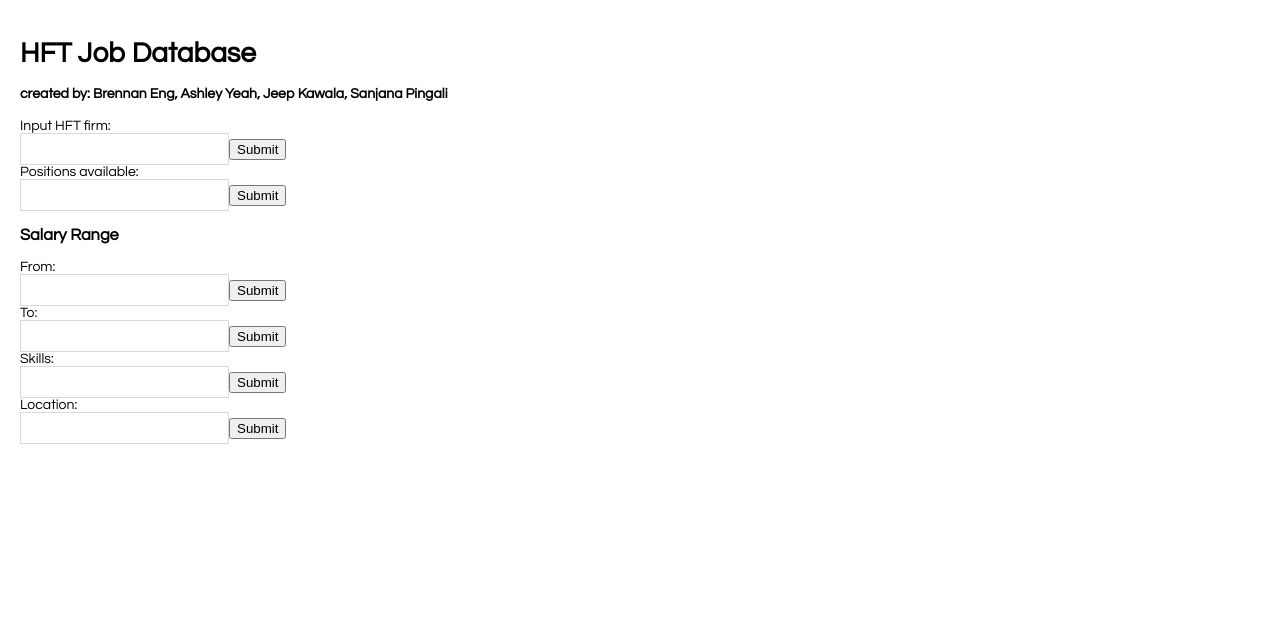
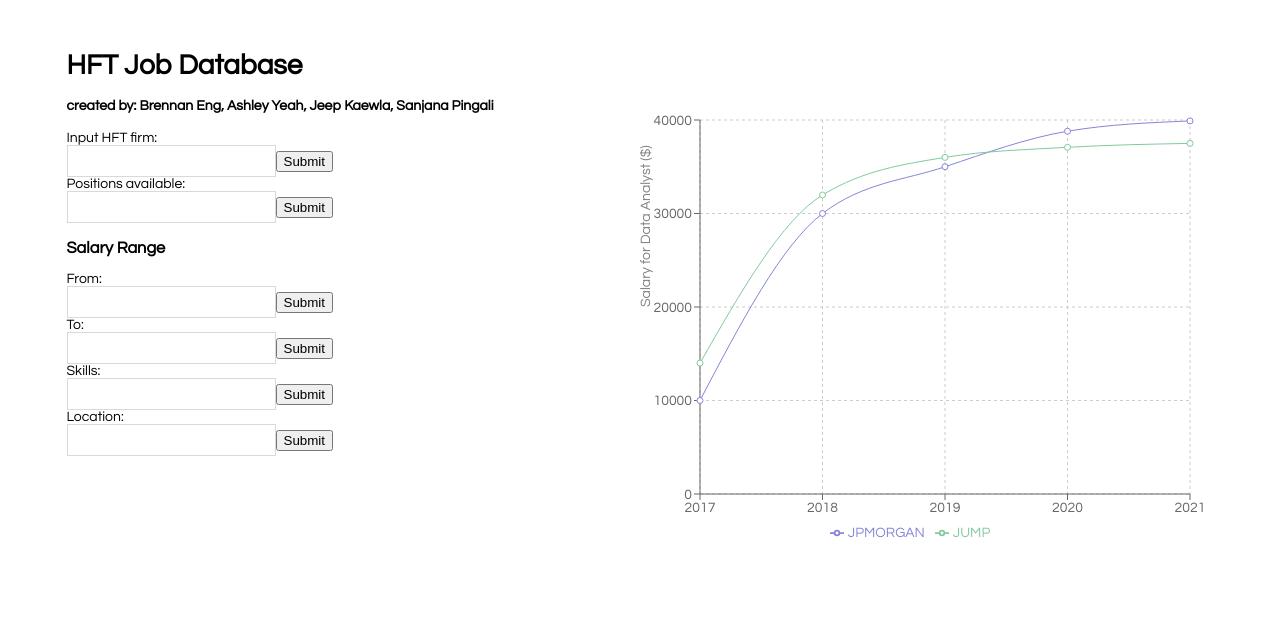
Before and after one commit to ashleyyeah/HFT-Job-Search, a React app in the folder interface/: page / in a window 1280 px wide. Built offline with nearby package versions, Linux system fonts and the light colour scheme.

Commit message:
add template for future line graph

```diff
--- a/interface/package.json
+++ b/interface/package.json
@@ -11,6 +11,7 @@
     "react-bootstrap": "^2.2.2",
     "react-scripts": "^5.0.1",
     "react-select": "^5.2.2",
+    "recharts": "^2.1.9",
     "remarkable": "^2.0.1",
     "web-vitals": "^2.1.4"
   },
--- a/interface/src/index.css
+++ b/interface/src/index.css
@@ -19,6 +19,9 @@ body {
     margin-bottom: 10px;
   }
 
+  .game-board{
+    margin: 5% 7.5%;
+  }
   .square {
     background: #fff;
     border: 1px solid #999;
--- a/interface/src/index.js
+++ b/interface/src/index.js
@@ -2,6 +2,38 @@ import React from 'react';
 import ReactDOM from 'react-dom';
 //import Select from '@types/react-select'
 import './index.css';
+import { LineChart, Line, XAxis, YAxis, CartesianGrid, Tooltip, Legend, ResponsiveContainer } from 'recharts';
+
+const data = [
+  {
+    name: '2017',
+    JPMORGAN: 10000,
+    JUMP: 14000,
+  },
+  {
+    name: '2018',
+    JPMORGAN: 30000,
+    JUMP: 31980,
+  },
+  {
+    name: '2019',
+    JPMORGAN: 35000,
+    JUMP: 36000,
+
+  },
+  {
+    name: '2020',
+    JPMORGAN: 38800,
+    JUMP: 37080,
+
+  },
+  {
+    name: '2021',
+    JPMORGAN: 39900,
+    JUMP: 37500,
+
+  }
+];
 
   class Board extends React.Component {
     constructor(props) {
@@ -37,9 +69,10 @@ import './index.css';
     render() {
       return (
         <div className="game">
+          <ResponsiveContainer width="50%" height="100%">
           <div className="game-board">
             <h1> HFT Job Database </h1>
-            <h4> created by: Brennan Eng, Ashley Yeah, Jeep Kawala, Sanjana Pingali </h4>
+            <h4> created by: Brennan Eng, Ashley Yeah, Jeep Kaewla, Sanjana Pingali </h4>
             Input HFT firm: <Board />
             <div></div>
             Positions available: <Board />
@@ -52,7 +85,30 @@ import './index.css';
             Skills: <Board />
             Location: <Board />
           </div>
-        </div>
+          </ResponsiveContainer>
+  <ResponsiveContainer width="50%" aspect={1}>
+    <LineChart
+      width={500}
+      height={300}
+      data={data}
+      margin={{
+        top: 100,
+        right:70,
+        left: 0,
+        bottom: 100,
+      }}
+    >
+      <CartesianGrid strokeDasharray="3 3" />
+      <XAxis dataKey="name" />
+      <YAxis label={{ value: 'Salary for Data Analyst ($)', angle: -90, position: 'insideLeft' }} />
+
+      <Tooltip />
+      <Legend />
+      <Line type="monotone" dataKey="JPMORGAN" stroke="#8884d8" activeDot={{ r: 8 }} />
+      <Line type="monotone" dataKey="JUMP" stroke="#82ca9d" />
+    </LineChart>
+  </ResponsiveContainer>
+    </div>
       );
     }
   }
```
Also changed, not shown: 1 other file.
